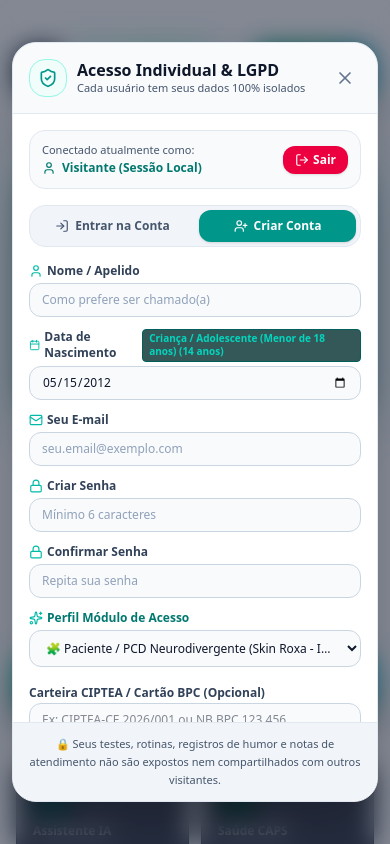
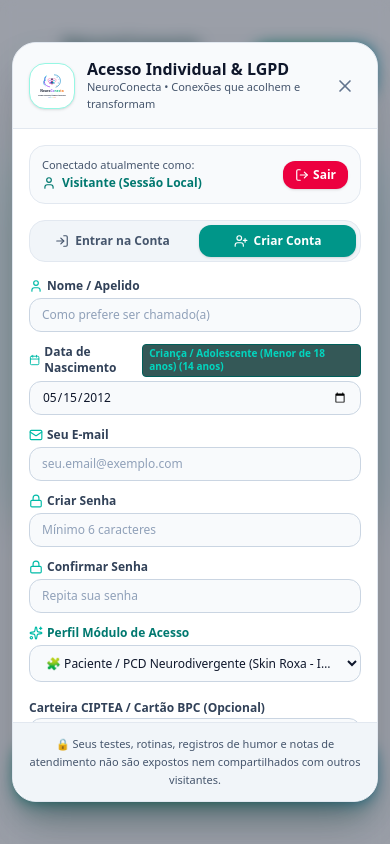
Before and after one commit to fomentocariri-collab/https-github.com-fomentocariri-collab-neuroconecta, a React (Vite) app: page / in a window 390 px wide. Shown: the top 844 px of the page. Built offline with nearby package versions, Linux system fonts and the light colour scheme; no server answers.

Commit message:
ui: update brand identity and styling
Standardize the application logo display and switch the landing page theme to light mode to improve brand consistency and visual accessibility.

```diff
--- a/src/components/AuthModal.tsx
+++ b/src/components/AuthModal.tsx
@@ -277,33 +277,33 @@
   };
 
   return (
-    <div className={`fixed inset-0 z-50 flex items-center justify-center p-3 sm:p-4 backdrop-blur-md animate-fadeIn transition-colors ${
-      isDark ? "bg-slate-950/80" : "bg-slate-900/50"
-    }`}>
+    <div className="fixed inset-0 z-50 flex items-center justify-center p-3 sm:p-4 bg-slate-900/40 backdrop-blur-sm animate-fadeIn transition-colors">
       <div className={`border rounded-3xl max-w-lg w-full shadow-2xl flex flex-col max-h-[90vh] sm:max-h-[85vh] overflow-hidden transition ${
         isDark ? "bg-slate-900 border-slate-800 text-slate-100" : "bg-white border-slate-200 text-slate-900"
       }`}>
 
-        {/* Header */}
+        {/* Header with White Logo Box */}
         <div className={`flex-shrink-0 p-4 sm:p-5 border-b flex items-center justify-between backdrop-blur transition ${
           isDark ? "bg-slate-900/95 border-slate-800 text-slate-100" : "bg-slate-50 border-slate-200 text-slate-900"
         }`}>
-          <div className="flex items-center gap-2.5">
-            <div className={`p-2 sm:p-2.5 rounded-2xl border ${
-              isDark ? "bg-teal-950 border-teal-800 text-teal-400" : "bg-teal-50 border-teal-200 text-teal-600"
-            }`}>
-              <ShieldCheck className="w-5 h-5 sm:w-6 sm:h-6" />
+          <div className="flex items-center gap-3">
+            <div className="p-1.5 bg-white border border-teal-200 rounded-2xl shadow-sm shrink-0">
+              <img
+                src="/neuroconecta_logo.svg"
+                alt="Logo NeuroConecta"
+                className="w-8 h-8 sm:w-10 sm:h-10 object-contain"
+              />
             </div>
             <div>
-              <h2 className={`text-base sm:text-lg font-bold leading-tight ${
+              <h2 className={`text-base sm:text-lg font-extrabold leading-tight ${
                 isDark ? "text-slate-100" : "text-slate-900"
               }`}>
                 Acesso Individual & LGPD
               </h2>
-              <p className={`text-[11px] sm:text-xs ${
+              <p className={`text-[11px] sm:text-xs font-medium ${
                 isDark ? "text-slate-400" : "text-slate-600"
               }`}>
-                Cada usuário tem seus dados 100% isolados
+                NeuroConecta • Conexões que acolhem e transformam
               </p>
             </div>
           </div>
--- a/src/components/LandingCoverScreen.tsx
+++ b/src/components/LandingCoverScreen.tsx
@@ -6,25 +6,25 @@
   isDark?: boolean;
 }
 
-export const LandingCoverScreen: React.FC<LandingCoverScreenProps> = ({ onOpenAuth, isDark = true }) => {
+export const LandingCoverScreen: React.FC<LandingCoverScreenProps> = ({ onOpenAuth, isDark = false }) => {
   return (
-    <div className={`min-h-screen flex flex-col justify-between p-4 sm:p-8 animate-fadeIn ${
-      isDark ? "bg-slate-950 text-slate-100" : "bg-slate-50 text-slate-900"
-    }`}>
+    <div className="min-h-screen flex flex-col justify-between p-4 sm:p-8 animate-fadeIn bg-slate-50 text-slate-900">
 
       {/* Top Bar Logo */}
-      <div className="max-w-6xl mx-auto w-full flex items-center justify-between py-4 border-b border-slate-800/60">
+      <div className="max-w-6xl mx-auto w-full flex items-center justify-between py-4 border-b border-slate-200">
         <div className="flex items-center gap-3">
+          <div className="p-1.5 bg-white border border-teal-200 rounded-2xl shadow-md">
             <img
               src="/neuroconecta_logo.svg"
               alt="NeuroConecta Logo"
-            className="w-12 h-12 object-contain rounded-2xl p-1 bg-slate-900 border border-teal-700/80 shadow-lg"
+              className="w-10 h-10 sm:w-12 sm:h-12 object-contain"
             />
+          </div>
           <div>
-            <h1 className="text-xl sm:text-2xl font-black tracking-tight bg-gradient-to-r from-teal-200 via-emerald-300 to-cyan-200 bg-clip-text text-transparent">
+            <h1 className="text-xl sm:text-2xl font-black tracking-tight text-teal-900">
               NeuroConecta
             </h1>
-            <p className="text-[11px] font-semibold text-teal-400/90 tracking-wide">
+            <p className="text-[11px] font-extrabold text-teal-700 tracking-wide">
               SISTEMASTOP • Conexões que acolhem, informam e transformam.
             </p>
           </div>
@@ -32,30 +32,32 @@
 
         <button
           onClick={onOpenAuth}
-          className="px-5 py-2.5 bg-gradient-to-r from-teal-600 via-emerald-600 to-cyan-600 hover:from-teal-500 hover:to-cyan-500 text-white rounded-2xl font-extrabold text-xs sm:text-sm shadow-xl shadow-teal-900/30 flex items-center gap-2 transition active:scale-95"
+          className="px-5 py-2.5 bg-gradient-to-r from-teal-600 via-emerald-600 to-cyan-600 hover:from-teal-700 hover:to-cyan-700 text-white rounded-2xl font-extrabold text-xs sm:text-sm shadow-lg shadow-teal-700/20 flex items-center gap-2 transition active:scale-95"
         >
           <LogIn className="w-4 h-4" />
           <span>Entrar / Cadastrar</span>
         </button>
       </div>
 
-      {/* Main Hero Card with Prominent Logo Visual */}
-      <div className="max-w-4xl mx-auto w-full my-auto py-10 space-y-8 text-center">
+      {/* Main Hero Card with Prominent Logo Visual on Pure White Box */}
+      <div className="max-w-4xl mx-auto w-full my-auto py-8 sm:py-12 space-y-8 text-center">
 
-        {/* Large Central Brand Logo Box */}
+        {/* Large Central Brand Logo Box - PURE WHITE BACKGROUND FOR MAXIMUM LOGO VISIBILITY */}
         <div className="relative inline-block group">
-          <div className="absolute -inset-1 rounded-3xl bg-gradient-to-r from-teal-500 via-emerald-500 to-cyan-500 opacity-30 blur-xl group-hover:opacity-50 transition duration-500"></div>
-          <div className="relative p-6 sm:p-8 bg-slate-900/90 border border-teal-800/80 rounded-3xl shadow-2xl flex flex-col items-center justify-center gap-4 max-w-sm mx-auto">
+          <div className="absolute -inset-2 rounded-3xl bg-gradient-to-r from-teal-400 via-emerald-400 to-cyan-400 opacity-20 blur-xl group-hover:opacity-40 transition duration-500"></div>
+          <div className="relative p-6 sm:p-10 bg-white border-2 border-teal-200/90 rounded-3xl shadow-2xl flex flex-col items-center justify-center gap-5 max-w-md mx-auto">
+            <div className="p-4 bg-slate-50 border border-slate-100 rounded-2xl w-full flex items-center justify-center">
               <img
                 src="/neuroconecta_logo.svg"
                 alt="NeuroConecta Capa Logo"
-              className="w-32 h-32 sm:w-40 sm:h-40 object-contain drop-shadow-2xl"
+                className="w-48 h-48 sm:w-60 sm:h-60 object-contain drop-shadow-md"
               />
-            <div className="space-y-1">
-              <span className="text-[10px] uppercase font-black tracking-widest text-teal-400 bg-teal-950/80 px-3 py-1 rounded-full border border-teal-800">
+            </div>
+            <div className="space-y-1.5">
+              <span className="text-[10px] uppercase font-black tracking-widest text-teal-800 bg-teal-50 px-3 py-1 rounded-full border border-teal-200">
                 Acesso Seguro & Proteção LGPD
               </span>
-              <h2 className="text-xl font-black text-white">
+              <h2 className="text-xl font-extrabold text-slate-900">
                 Plataforma Neuroafirmativa
               </h2>
             </div>
@@ -63,11 +65,11 @@
         </div>
 
         {/* Title & Description */}
-        <div className="space-y-4 max-w-2xl mx-auto">
-          <h2 className="text-2xl sm:text-4xl font-extrabold tracking-tight text-white leading-tight">
+        <div className="space-y-3 max-w-2xl mx-auto">
+          <h2 className="text-2xl sm:text-4xl font-black tracking-tight text-slate-900 leading-tight">
             Seja bem-vindo ao NeuroConecta
           </h2>
-          <p className="text-sm sm:text-base text-slate-300 leading-relaxed">
+          <p className="text-sm sm:text-base text-slate-600 font-medium leading-relaxed">
             Plataforma integrada de suporte a pessoas neurodivergentes (TEA, TDAH, AH/SD), equipes de saúde CAPS, professores, gestores de RH e cuidadores.
           </p>
         </div>
@@ -76,52 +78,52 @@
         <div className="flex flex-col sm:flex-row items-center justify-center gap-4 pt-2">
           <button
             onClick={onOpenAuth}
-            className="w-full sm:w-auto px-8 py-4 bg-gradient-to-r from-teal-500 via-emerald-500 to-cyan-500 hover:from-teal-400 hover:to-cyan-400 text-slate-950 font-black text-base rounded-2xl shadow-xl shadow-teal-950/60 flex items-center justify-center gap-3 transition transform hover:-translate-y-0.5 active:translate-y-0"
+            className="w-full sm:w-auto px-8 py-4 bg-gradient-to-r from-teal-600 via-emerald-600 to-cyan-600 hover:from-teal-700 hover:to-cyan-700 text-white font-black text-base rounded-2xl shadow-xl shadow-teal-700/30 flex items-center justify-center gap-3 transition transform hover:-translate-y-0.5 active:translate-y-0"
           >
-            <LogIn className="w-5 h-5 text-slate-950" />
+            <LogIn className="w-5 h-5 text-white" />
             <span>Clique aqui para Acessar / Entrar</span>
           </button>
         </div>
 
         {/* Module Features Grid */}
         <div className="grid grid-cols-2 sm:grid-cols-4 gap-3 pt-6 text-left">
-          <div className="p-4 bg-slate-900/80 border border-slate-800 rounded-2xl space-y-1">
-            <div className="text-teal-400 p-2 bg-teal-950/80 rounded-xl w-fit border border-teal-800/60">
+          <div className="p-4 bg-white border border-slate-200 rounded-2xl space-y-1.5 shadow-sm hover:shadow-md transition">
+            <div className="text-teal-700 p-2 bg-teal-50 rounded-xl w-fit border border-teal-200">
               <Brain className="w-5 h-5" />
             </div>
-            <h3 className="text-xs font-bold text-white">Assistente IA</h3>
-            <p className="text-[11px] text-slate-400">Escuta empática e triagem neurodivergente.</p>
+            <h3 className="text-xs font-extrabold text-slate-900">Assistente IA</h3>
+            <p className="text-[11px] text-slate-500 font-medium">Escuta empática e triagem neurodivergente.</p>
           </div>
 
-          <div className="p-4 bg-slate-900/80 border border-slate-800 rounded-2xl space-y-1">
-            <div className="text-emerald-400 p-2 bg-emerald-950/80 rounded-xl w-fit border border-emerald-800/60">
+          <div className="p-4 bg-white border border-slate-200 rounded-2xl space-y-1.5 shadow-sm hover:shadow-md transition">
+            <div className="text-emerald-700 p-2 bg-emerald-50 rounded-xl w-fit border border-emerald-200">
               <Stethoscope className="w-5 h-5" />
             </div>
-            <h3 className="text-xs font-bold text-white">Saúde CAPS</h3>
-            <p className="text-[11px] text-slate-400">Prontuário multiprofissional e laudos.</p>
+            <h3 className="text-xs font-extrabold text-slate-900">Saúde CAPS</h3>
+            <p className="text-[11px] text-slate-500 font-medium">Prontuário multiprofissional e laudos.</p>
           </div>
 
-          <div className="p-4 bg-slate-900/80 border border-slate-800 rounded-2xl space-y-1">
-            <div className="text-amber-400 p-2 bg-amber-950/80 rounded-xl w-fit border border-amber-800/60">
+          <div className="p-4 bg-white border border-slate-200 rounded-2xl space-y-1.5 shadow-sm hover:shadow-md transition">
+            <div className="text-amber-700 p-2 bg-amber-50 rounded-xl w-fit border border-amber-200">
               <GraduationCap className="w-5 h-5" />
             </div>
-            <h3 className="text-xs font-bold text-white">Educação</h3>
-            <p className="text-[11px] text-slate-400">PEI e acomodações inclusivas escolares.</p>
+            <h3 className="text-xs font-extrabold text-slate-900">Educação</h3>
+            <p className="text-[11px] text-slate-500 font-medium">PEI e acomodações inclusivas escolares.</p>
           </div>
 
-          <div className="p-4 bg-slate-900/80 border border-slate-800 rounded-2xl space-y-1">
-            <div className="text-blue-400 p-2 bg-blue-950/80 rounded-xl w-fit border border-blue-800/60">
+          <div className="p-4 bg-white border border-slate-200 rounded-2xl space-y-1.5 shadow-sm hover:shadow-md transition">
+            <div className="text-cyan-700 p-2 bg-cyan-50 rounded-xl w-fit border border-cyan-200">
               <Building2 className="w-5 h-5" />
             </div>
-            <h3 className="text-xs font-bold text-white">Gestão RH</h3>
-            <p className="text-[11px] text-slate-400">Pareceres corporativos e NR-1 PCD.</p>
+            <h3 className="text-xs font-extrabold text-slate-900">Gestão RH</h3>
+            <p className="text-[11px] text-slate-500 font-medium">Pareceres corporativos e NR-1 PCD.</p>
           </div>
         </div>
 
       </div>
 
       {/* Footer Copyright */}
-      <div className="max-w-6xl mx-auto w-full text-center py-4 border-t border-slate-800/60 text-xs text-slate-400">
+      <div className="max-w-6xl mx-auto w-full text-center py-4 border-t border-slate-200 text-xs text-slate-500 font-medium">
         <p>© 2026 NeuroConecta • SISTEMASTOP. Todos os direitos reservados. Em conformidade com a LGPD e Lei Berenice Piana.</p>
       </div>
 
```
Lines whose indentation alone changed are shown as unchanged.
